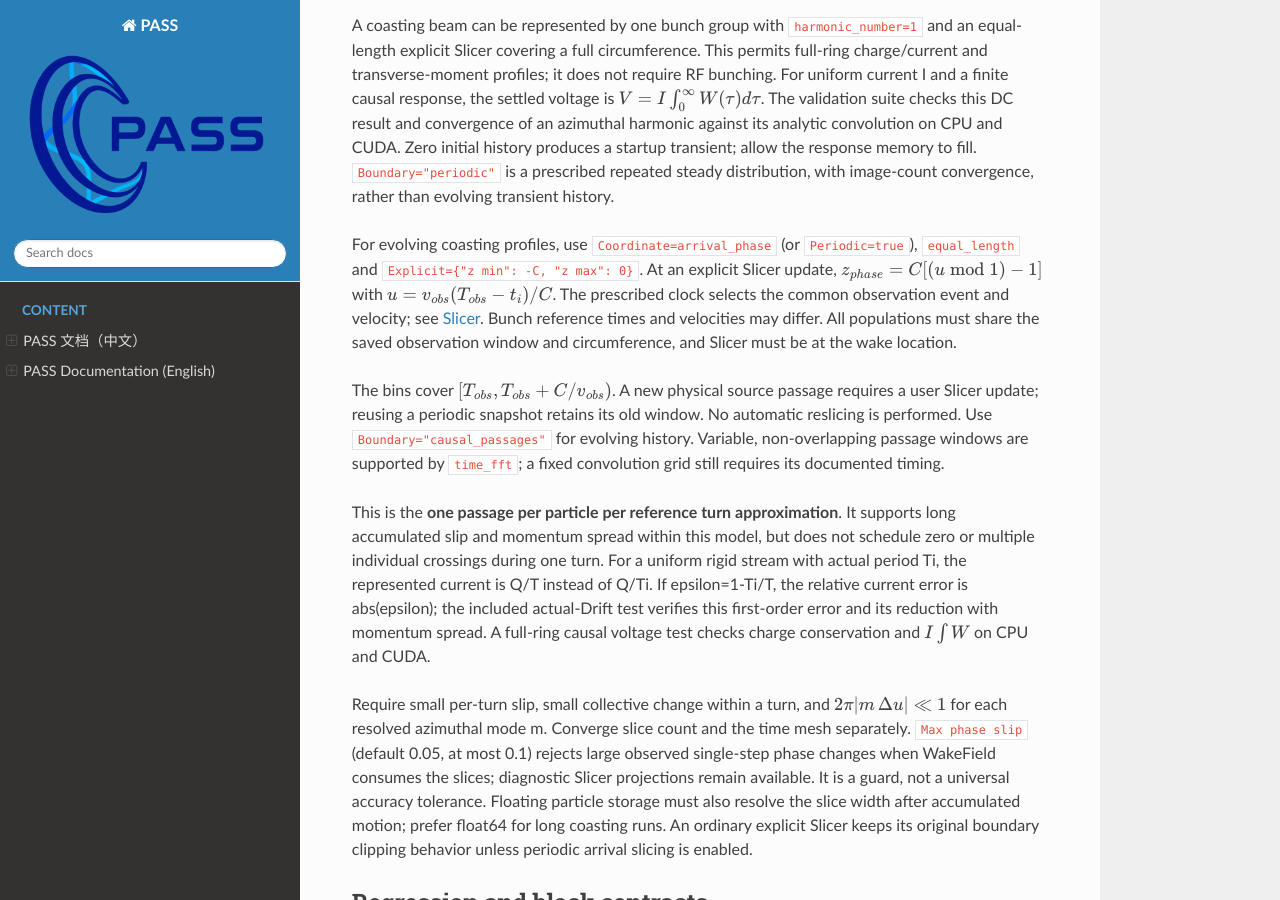
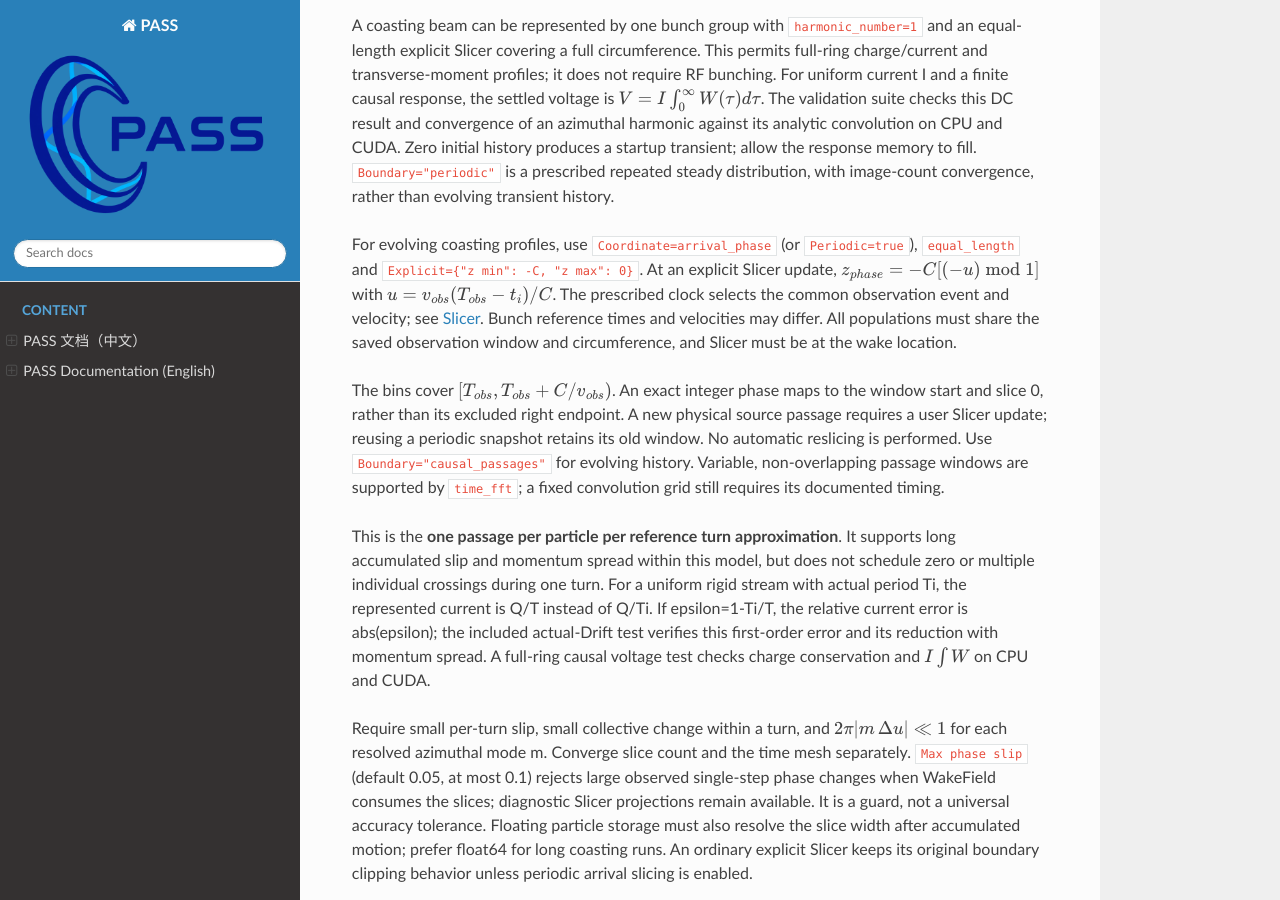
Before and after one commit to changmx/PASS, a Sphinx documentation site: the page built from docs/source/en/wake_field.rst, in a window 1280 px wide and 900 px high, scrolled down 10126 px. Built offline with Sphinx 7.4.7 and the Read the Docs theme 3.1.0, drawn with Linux system fonts in a browser that asks for light colours; pages that are not in the unit, such as notebooks, are missing from menus.

Commit message:
fix: correct periodic arrival-phase boundary ownership

```diff
--- a/docs/source/en/wake_field.rst
+++ b/docs/source/en/wake_field.rst
@@ -516,13 +516,15 @@ image-count convergence, rather than evolving transient history.
 
 For evolving coasting profiles, use ``Coordinate=arrival_phase`` (or
 ``Periodic=true``), ``equal_length`` and ``Explicit={"z min": -C, "z max": 0}``.
-At an explicit Slicer update, :math:`z_{phase}=C[(u\bmod1)-1]` with
+At an explicit Slicer update, :math:`z_{phase}=-C[(-u)\bmod1]` with
 :math:`u=v_{obs}(T_{obs}-t_i)/C`. The prescribed clock selects the common
 observation event and velocity; see :doc:`slicer`. Bunch reference times and
 velocities may differ. All populations must share the saved observation window
 and circumference, and Slicer must be at the wake location.
 
-The bins cover :math:`[T_{obs},T_{obs}+C/v_{obs})`. A new physical source passage
+The bins cover :math:`[T_{obs},T_{obs}+C/v_{obs})`. An exact integer phase maps
+to the window start and slice 0, rather than its excluded right endpoint.
+A new physical source passage
 requires a user Slicer update; reusing a periodic snapshot retains its old
 window. No automatic reslicing is performed. Use ``Boundary="causal_passages"``
 for evolving history. Variable, non-overlapping passage windows are supported
--- a/docs/source/zh/wake_field.rst
+++ b/docs/source/zh/wake_field.rst
@@ -377,11 +377,12 @@ Slicer 表示全环电荷/电流及横向源矩分布，并不要求 RF 成束
 
 演化漂移束使用 ``Coordinate=arrival_phase``（或 ``Periodic=true``）、
 ``equal_length`` 及 ``Explicit={"z min": -C, "z max": 0}``。显式更新时
-:math:`z_{phase}=C[(u\bmod1)-1]`，其中 :math:`u=v_{obs}(T_{obs}-t_i)/C`。
+:math:`z_{phase}=-C[(-u)\bmod1]`，其中 :math:`u=v_{obs}(T_{obs}-t_i)/C`。
 规定时钟选择共同观测事件和速度，见 :doc:`slicer`。各束团的参考时间、速度可以
 不同，但所有粒子群必须共享保存的观测窗口与周长，Slicer 应位于尾场位置。
 
-切片覆盖 :math:`[T_{obs},T_{obs}+C/v_{obs})`。每个新的物理源通过事件需要用户
+切片覆盖 :math:`[T_{obs},T_{obs}+C/v_{obs})`。恰好为整数圈的相位映射到窗口
+起点和切片 0，而非被排除的右端点。每个新的物理源通过事件需要用户
 更新 Slicer；复用周期快照保留旧窗口，不自动重切片。演化历史使用
 ``Boundary="causal_passages"``。``time_fft`` 支持变化且互不重叠的通过窗口，
 固定卷积网格仍要求其声明的时间结构。
```
Also changed, not shown: 1 other file.
